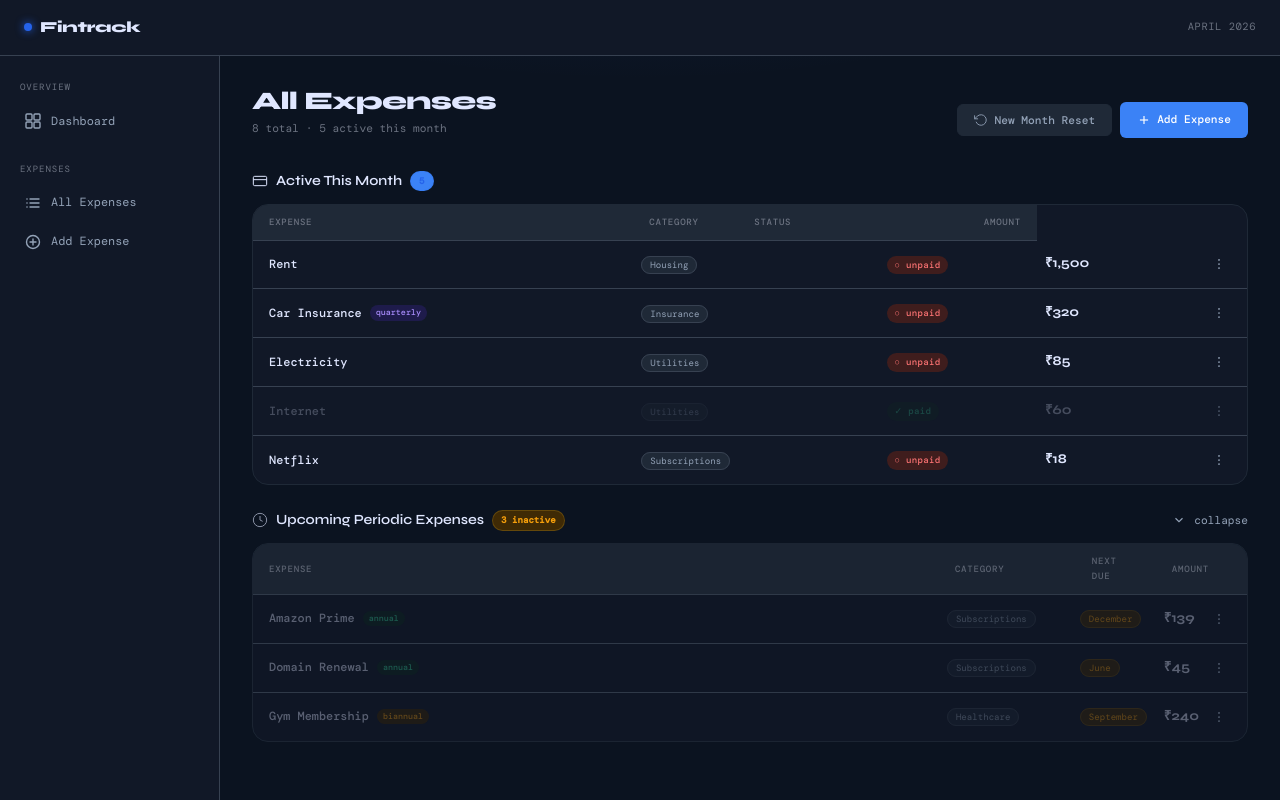
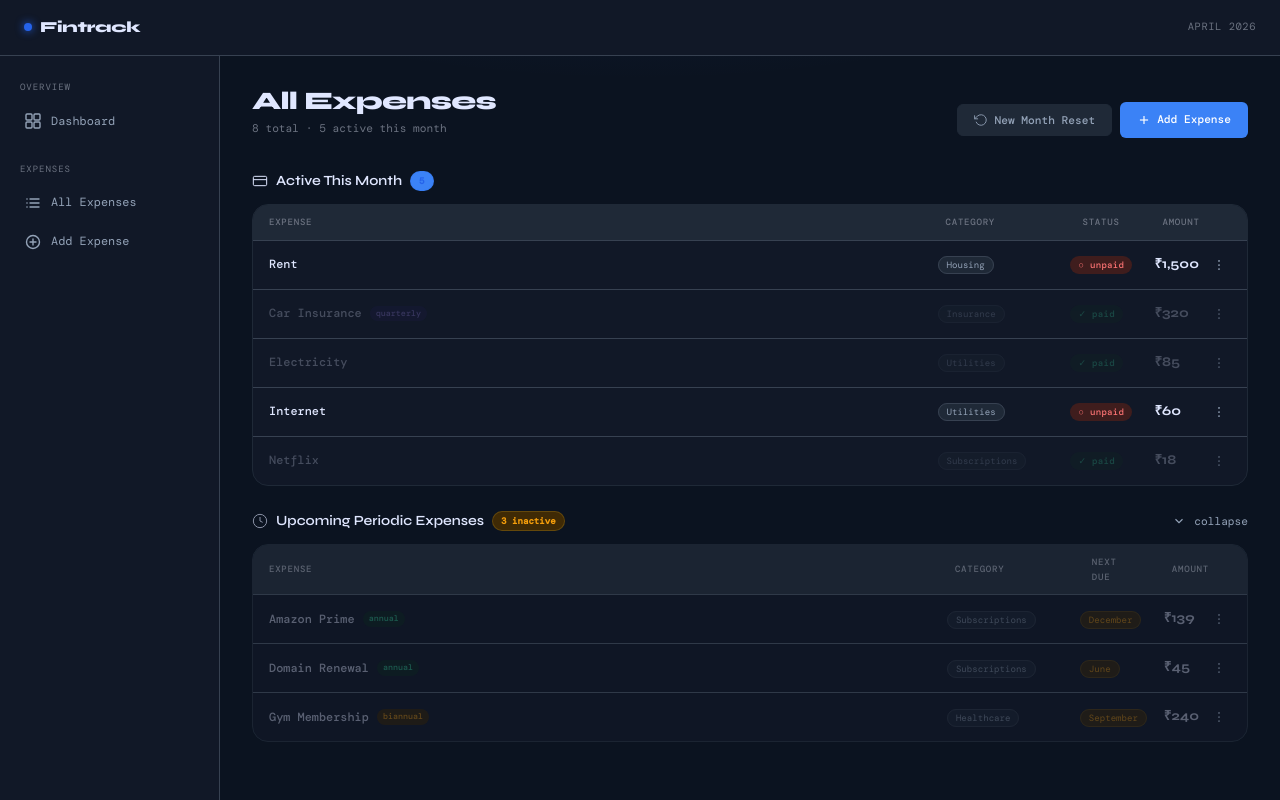
Before and after one commit to sprajosh/plutus, a Next.js app: page /expenses in a window 1280 px wide. Built offline with nearby package versions, Linux system fonts and the light colour scheme; a web font is replaced by a local one.

Commit message:
Fix table design consistency and update expenses data

```diff
--- a/app/expenses/page.tsx
+++ b/app/expenses/page.tsx
@@ -53,10 +53,11 @@ export default function ExpensesPage() {
           <table className="expense-table">
             <thead>
               <tr>
-                <th>Expense</th>
+                <th className="col-expense">Expense</th>
                 <th className="col-category">Category</th>
-                <th>Status</th>
-                <th>Amount</th>
+                <th className="col-spacer"></th>
+                <th className="col-status">Status</th>
+                <th className="col-amount">Amount</th>
               </tr>
             </thead>
             <tbody>
--- a/data/expenses.json
+++ b/data/expenses.json
@@ -14,7 +14,7 @@
     "name": "Electricity",
     "amount": 85,
     "category": "Utilities",
-    "isPaid": false,
+    "isPaid": true,
     "frequency": "monthly",
     "billingStartMonth": 1,
     "notes": ""
@@ -34,7 +34,7 @@
     "name": "Car Insurance",
     "amount": 320,
     "category": "Insurance",
-    "isPaid": false,
+    "isPaid": true,
     "frequency": "quarterly",
     "billingStartMonth": 1,
     "notes": ""
@@ -44,7 +44,7 @@
     "name": "Netflix",
     "amount": 18,
     "category": "Subscriptions",
-    "isPaid": false,
+    "isPaid": true,
     "frequency": "monthly",
     "billingStartMonth": 1,
     "notes": ""
@@ -54,7 +54,7 @@
     "name": "Internet",
     "amount": 60,
     "category": "Utilities",
-    "isPaid": true,
+    "isPaid": false,
     "frequency": "monthly",
     "billingStartMonth": 1,
     "notes": ""
```
